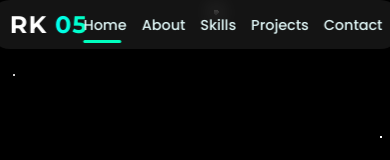
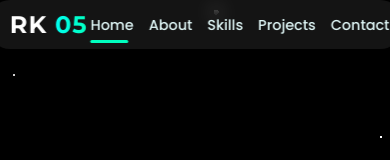
Before and after one commit to rka2005/Portfolio, a React (Vite) app in the folder frontend/: page / in a window 390 px wide. Shown: the top 160 px of the page. Built offline with nearby package versions, Linux system fonts and the light colour scheme; no server answers.

Commit message:
navbar responsive and readme update

```diff
--- a/frontend/src/index.css
+++ b/frontend/src/index.css
@@ -519,7 +519,7 @@ html {
 
   .nav-links {
     gap: 15px;
-    margin-left: 18px;
+    margin-left: 25px;
   }
 
   .nav-links a {
```
Also changed, not shown: 1 other file (tests, documents, lock files or other folders).
